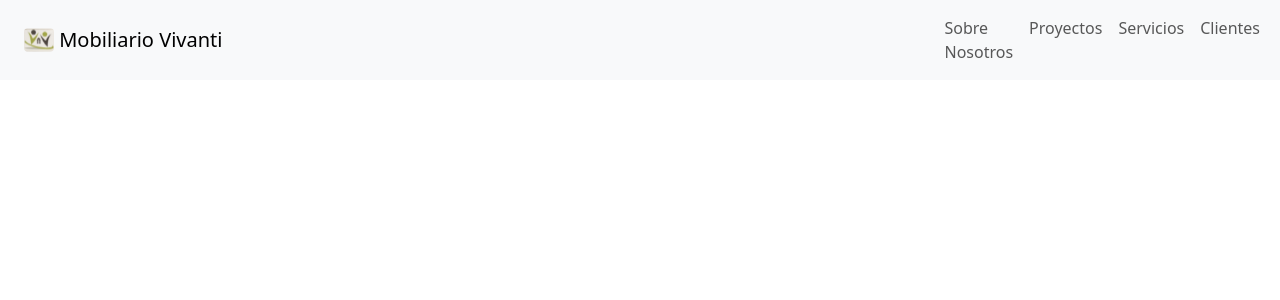
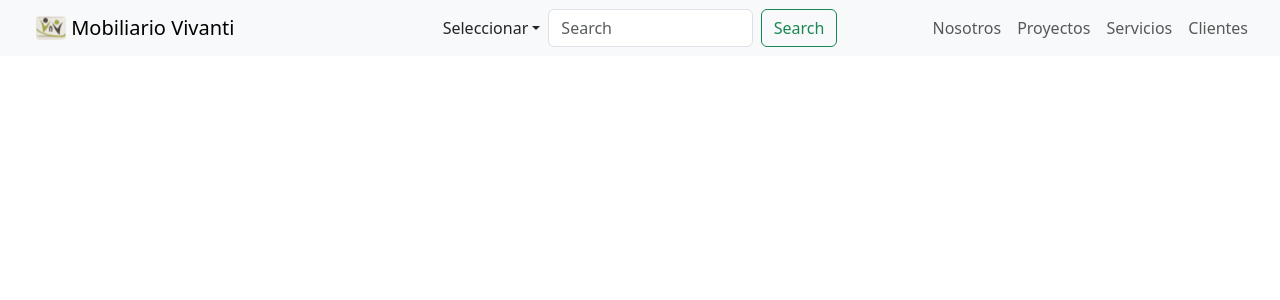
Before and after one commit to EstefaniaDelgado/Mobiliario, a React (Vite) app: page / in a window 1280 px wide. Shown: the top 300 px of the page. Built offline with nearby package versions, Linux system fonts and the light colour scheme.

Commit message:
Cambios al Navbar

```diff
--- a/src/App.jsx
+++ b/src/App.jsx
@@ -3,7 +3,6 @@ import reactLogo from './assets/react.svg'
 import viteLogo from '/vite.svg'
 import './App.css'
 import NavbarComp from './components/NavbarComp'
-import BrandExample from './components/Prueba'
 
 
 
@@ -13,7 +12,7 @@ function App() {
   return (
     <>
     <NavbarComp/>
-{/* <BrandExample/> */}
+
     </>
   )
 }
--- a/src/components/NavbarComp.jsx
+++ b/src/components/NavbarComp.jsx
@@ -5,13 +5,16 @@ import Nav from 'react-bootstrap/Nav';
 import Navbar from 'react-bootstrap/Navbar';
 import NavDropdown from 'react-bootstrap/NavDropdown';
 import LogoVivanti from '../assets/logo-vivanti.svg'
+import { Col, Row } from 'react-bootstrap';
 
 const NavbarComp = () => {
   return (
-    <div>
-         <Navbar expand="md" className="bg-body-tertiary">
+    <header>
+         <Navbar expand="sm" className="bg-body-tertiary">
       <Container fluid>
-      <Container>
+     <Row className='w-100 align-items-center m-0'>
+      <Col>
+      <Container className='d-flex justify-content-between align-items-center'>
           <Navbar.Brand href="#home">
             <img
               alt=""
@@ -22,20 +25,14 @@ const NavbarComp = () => {
             />{' '}
           Mobiliario Vivanti
           </Navbar.Brand>
+          {/* icon burger */}
+          <Navbar.Toggle aria-controls="navbarScroll" />
         </Container>
+        </Col>
 
-        <Navbar.Toggle aria-controls="navbarScroll" />
-        <Navbar.Collapse id="navbarScroll">
-          <Nav
-            className="ms-auto my-2 my-lg-0"
-            style={{ maxHeight: '100px' }}
-            navbarScroll
-          >
-            <Nav.Link href="#action1">Sobre Nosotros</Nav.Link>
-            <Nav.Link href="#action2">Proyectos</Nav.Link>
-            <Nav.Link href="#action2">Servicios</Nav.Link>
-            <Nav.Link href="#action2">Clientes</Nav.Link>
-          {/*   <NavDropdown title="Link" id="navbarScrollingDropdown">
+        {/* select & searchbar */}
+        <Col className='d-flex gap-2 align-items-center'>
+    <NavDropdown title="Seleccionar" id="navbarScrollingDropdown">
               <NavDropdown.Item href="#action3">Action</NavDropdown.Item>
               <NavDropdown.Item href="#action4">
                 Another action
@@ -44,17 +41,43 @@ const NavbarComp = () => {
               <NavDropdown.Item href="#action5">
                 Something else here
               </NavDropdown.Item>
-            </NavDropdown> */}
-            {/* <Nav.Link href="#" disabled>
-              Link
-            </Nav.Link> */}
+            </NavDropdown>
+
+        <Form className="d-flex">
+            <Form.Control
+              type="search"
+              placeholder="Search"
+              className="me-2"
+              aria-label="Search"
+            />
+            <Button variant="outline-success">Search</Button>
+          </Form>
+          </Col>
+
+        <Col>
+        <Navbar.Collapse id="navbarScroll">
+          <Nav
+            className="ms-auto my-2 my-lg-0"
+            style={{ maxHeight: '100px' }}
+            navbarScroll
+          >
+            <Nav.Link href="#action1">Nosotros</Nav.Link>
+            <Nav.Link href="#action2">Proyectos</Nav.Link>
+            <Nav.Link href="#action2">Servicios</Nav.Link>
+            <Nav.Link href="#action2">Clientes</Nav.Link>
+
+
           </Nav>
 
         </Navbar.Collapse>
+        </Col>
+
+
+        </Row>
       </Container>
     </Navbar>
 
-    </div>
+    </header>
   )
 }
 
--- a/src/components/Prueba.jsx
+++ /dev/null
@@ -1,51 +0,0 @@
-import Container from 'react-bootstrap/Container';
-import Navbar from 'react-bootstrap/Navbar';
-
-function BrandExample() {
-  return (
-    <>
-      <Navbar className="bg-body-tertiary">
-        <Container>
-          <Navbar.Brand href="#home">Brand link</Navbar.Brand>
-        </Container>
-      </Navbar>
-      <br />
-      <Navbar className="bg-body-tertiary">
-        <Container>
-          <Navbar.Brand>Brand text</Navbar.Brand>
-        </Container>
-      </Navbar>
-      <br />
-      <Navbar className="bg-body-tertiary">
-        <Container>
-          <Navbar.Brand href="#home">
-            <img
-              src="/img/logo.svg"
-              width="30"
-              height="30"
-              className="d-inline-block align-top"
-              alt="React Bootstrap logo"
-            />
-          </Navbar.Brand>
-        </Container>
-      </Navbar>
-      <br />
-      <Navbar className="bg-body-tertiary">
-        <Container>
-          <Navbar.Brand href="#home">
-            <img
-              alt=""
-              src="/img/logo.svg"
-              width="30"
-              height="30"
-              className="d-inline-block align-top"
-            />{' '}
-            React Bootstrap
-          </Navbar.Brand>
-        </Container>
-      </Navbar>
-    </>
-  );
-}
-
-export default BrandExample;
```
